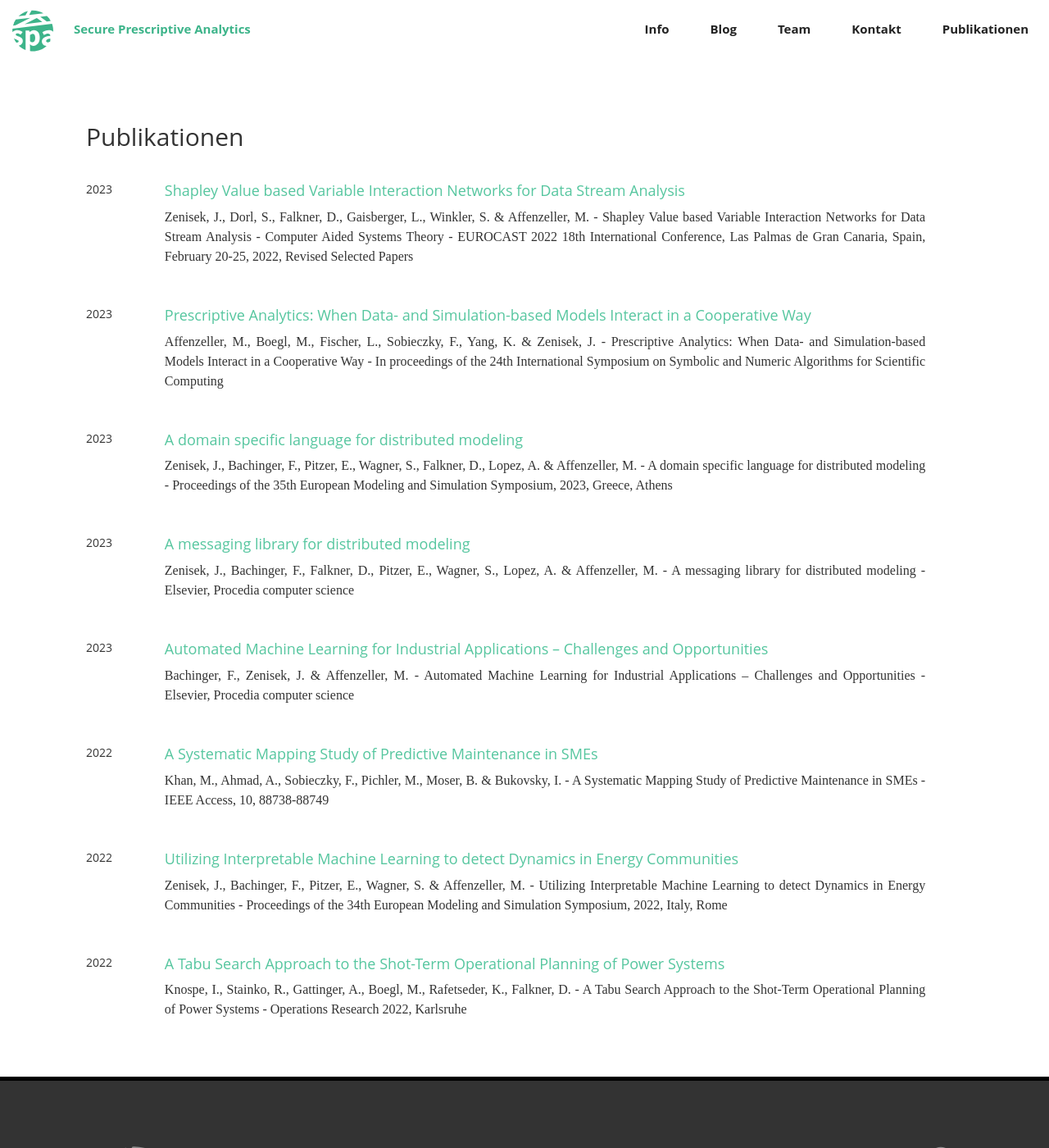
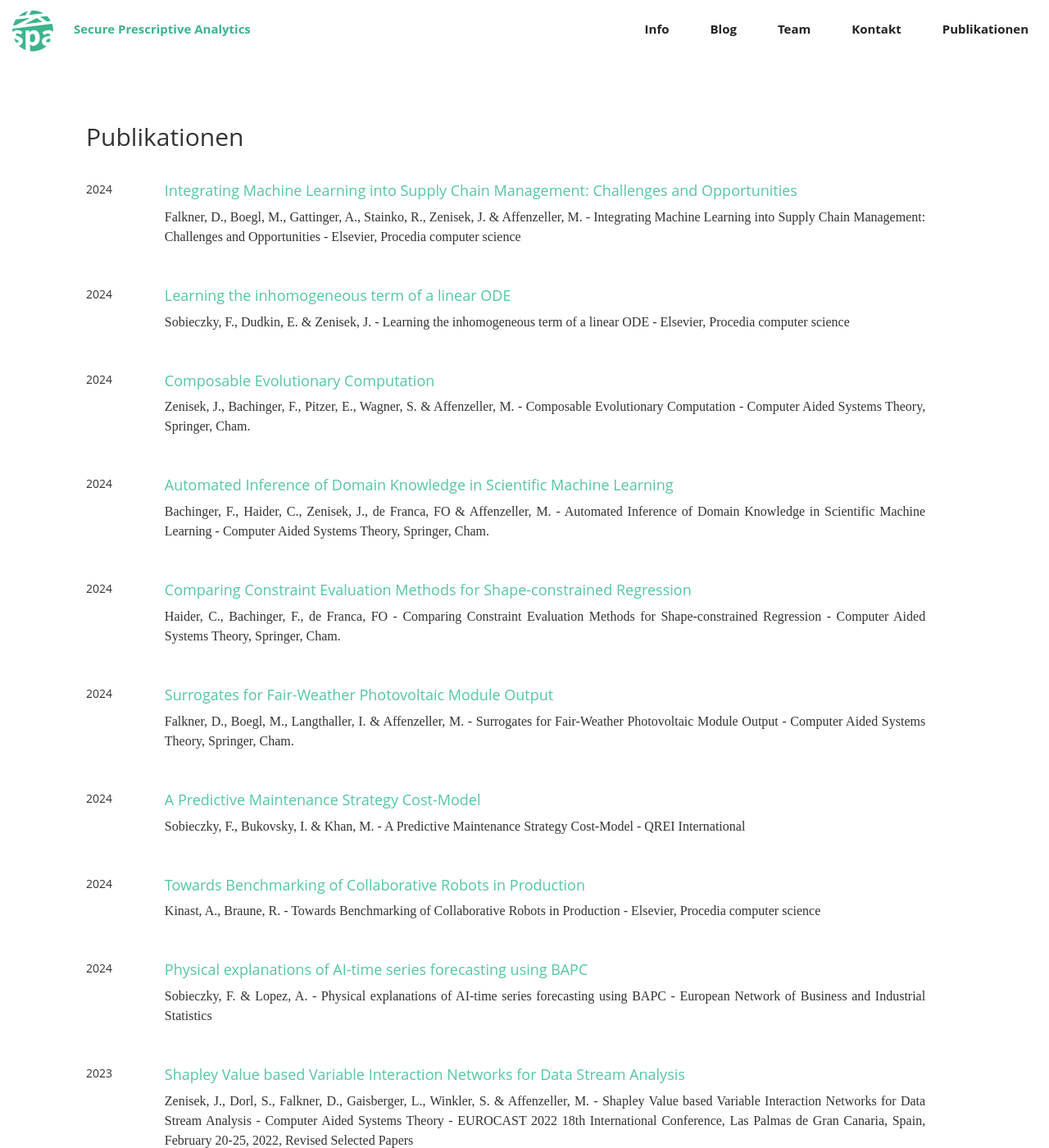
Before and after one commit to prescriptiveanalytics/secureprescriptiveanalytics.github.io, a Jekyll site: the page built from pages/de/publications.html, in a window 1280 px wide and 1400 px high. Shown: the whole window at 82% size. Built offline with Jekyll 4.4.1, drawn with Linux system fonts in a browser that asks for light colours; nearby versions of some CDN libraries; some web fonts are replaced; comment, search, counter and statistics services are not loaded.

Commit message:
updated publications

```diff
--- a/_data/publications.yml
+++ b/_data/publications.yml
@@ -1,6 +1,78 @@
+  - id: lopez2024physical
+    year: 2024
+    title: Physical explanations of AI-time series forecasting using BAPC
+    authors: Sobieczky, F. & Lopez, A.
+    publisher: European Network of Business and Industrial Statistics
+    abstract:
+    link: /
+
+  - id: kinast2024towards
+    year: 2024
+    title: Towards Benchmarking of Collaborative Robots in Production
+    authors: Kinast, A., Braune, R.
+    publisher: Elsevier, Procedia computer science
+    abstract:
+    link: /
+
+  - id: sobieczky2024apredictive
+    year: 2024
+    title: A Predictive Maintenance Strategy Cost-Model
+    authors: Sobieczky, F., Bukovsky, I. & Khan, M.
+    publisher: QREI International
+    abstract:
+    link: /
+
+  - id: falkner2024surrogates
+    year: 2024
+    title: Surrogates for Fair-Weather Photovoltaic Module Output
+    authors: Falkner, D., Boegl, M., Langthaller, I. & Affenzeller, M.
+    publisher: Computer Aided Systems Theory, Springer, Cham.
+    abstract:
+    link: /
+
+  - id: haider2024comparing
+    year: 2024
+    title:  Comparing Constraint Evaluation Methods for Shape-constrained Regression
+    authors: Haider, C., Bachinger, F., de Franca, FO
+    publisher: Computer Aided Systems Theory, Springer, Cham.
+    abstract:
+    link: /
+
+
+  - id: bachinger2024automated
+    year: 2024
+    title:  Automated Inference of Domain Knowledge in Scientific Machine Learning
+    authors: Bachinger, F., Haider, C., Zenisek, J., de Franca, FO & Affenzeller, M.
+    publisher: Computer Aided Systems Theory, Springer, Cham.
+    abstract:
+    link: /
+
+  - id: zenisek2024composable
+    year: 2024
+    title: Composable Evolutionary Computation
+    authors: Zenisek, J., Bachinger, F., Pitzer, E., Wagner, S. & Affenzeller, M.
+    publisher: Computer Aided Systems Theory, Springer, Cham.
+    abstract:
+    link: /
+
+  - id: sobieczky2024learning
+    year: 2024
+    title: Learning the inhomogeneous term of a linear ODE
+    authors: Sobieczky, F., Dudkin, E. & Zenisek, J.
+    publisher: Elsevier, Procedia computer science
+    abstract:
+    link: /
+
+  - id: falkner2024integrating
+    year: 2024
+    title: "Integrating Machine Learning into Supply Chain Management: Challenges and Opportunities"
+    authors: Falkner, D., Boegl, M., Gattinger, A., Stainko, R., Zenisek, J. & Affenzeller, M.
+    publisher: Elsevier, Procedia computer science
+    link: /
+
   - id: bachinger2023automated
     year: 2023
-    title: Automated Machine Learning for Industrial Applications – Challenges and Opportunities
+    title: "Automated Machine Learning for Industrial Applications – Challenges and Opportunities"
     authors: Bachinger, F., Zenisek, J. & Affenzeller, M.
     publisher: Elsevier, Procedia computer science
     link: /
```
